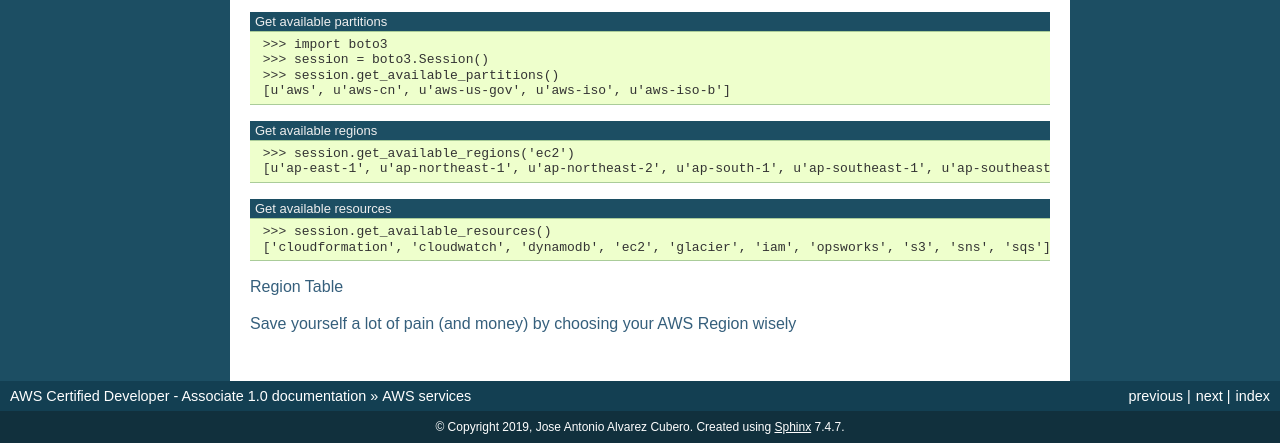
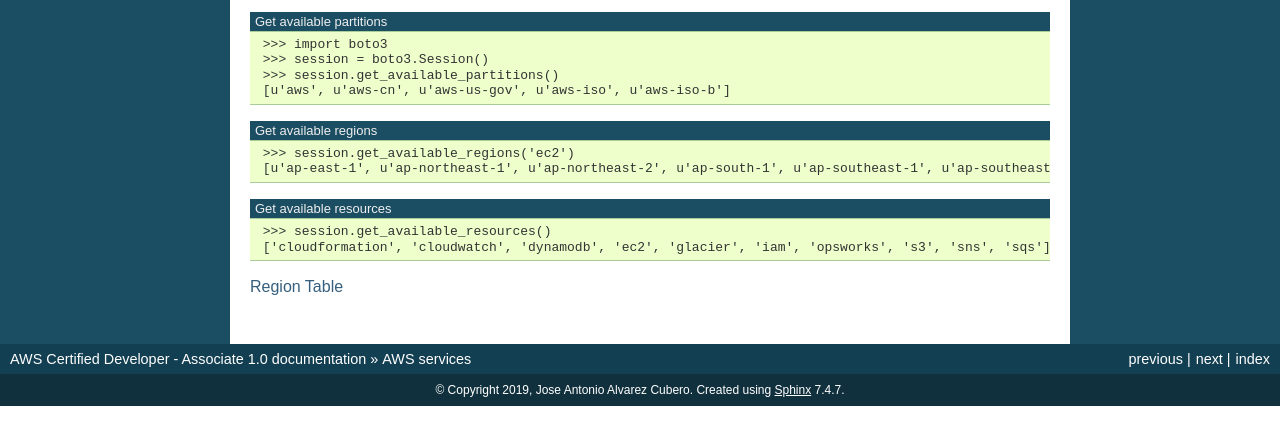
Before and after one commit to jacubero/aws-developer, a Sphinx documentation site: the page built from docs/services.rst, in a window 1280 px wide, cut to the strip 725-1168 px from the top of the page. Built offline with Sphinx 7.4.7, drawn with Linux system fonts in a browser that asks for light colours; pages that are not in the unit, such as notebooks, are missing from menus; after the commit the page ends 1131 px from its top, so only the background shows below that.

Commit message:
New version

```diff
--- a/docs/developer.rst
+++ b/docs/developer.rst
@@ -1,11 +1,15 @@
 Developer Tools Services
 ########################
+
+`Visual Studio Code <https://code.visualstudio.com/>`_
 
 You can open large files online with `CSV Explorer <https://www.csvexplorer.com/>`_
 
 Print the *AmazonEC2.csv* file skipping the first 5 rows into the file *AmazonEC2woHeader.csv*:
 
 tail -n +6 <filename>
+
+
 
 
 .. _secSDKs:
--- a/docs/services.rst
+++ b/docs/services.rst
@@ -41,7 +41,3 @@
 
 
 `Region Table <https://aws.amazon.com/about-aws/global-infrastructure/regional-product-services/>`_
-
-
-
-`Save yourself a lot of pain (and money) by choosing your AWS Region wisely <https://www.concurrencylabs.com/blog/choose-your-aws-region-wisely/>`_
```
